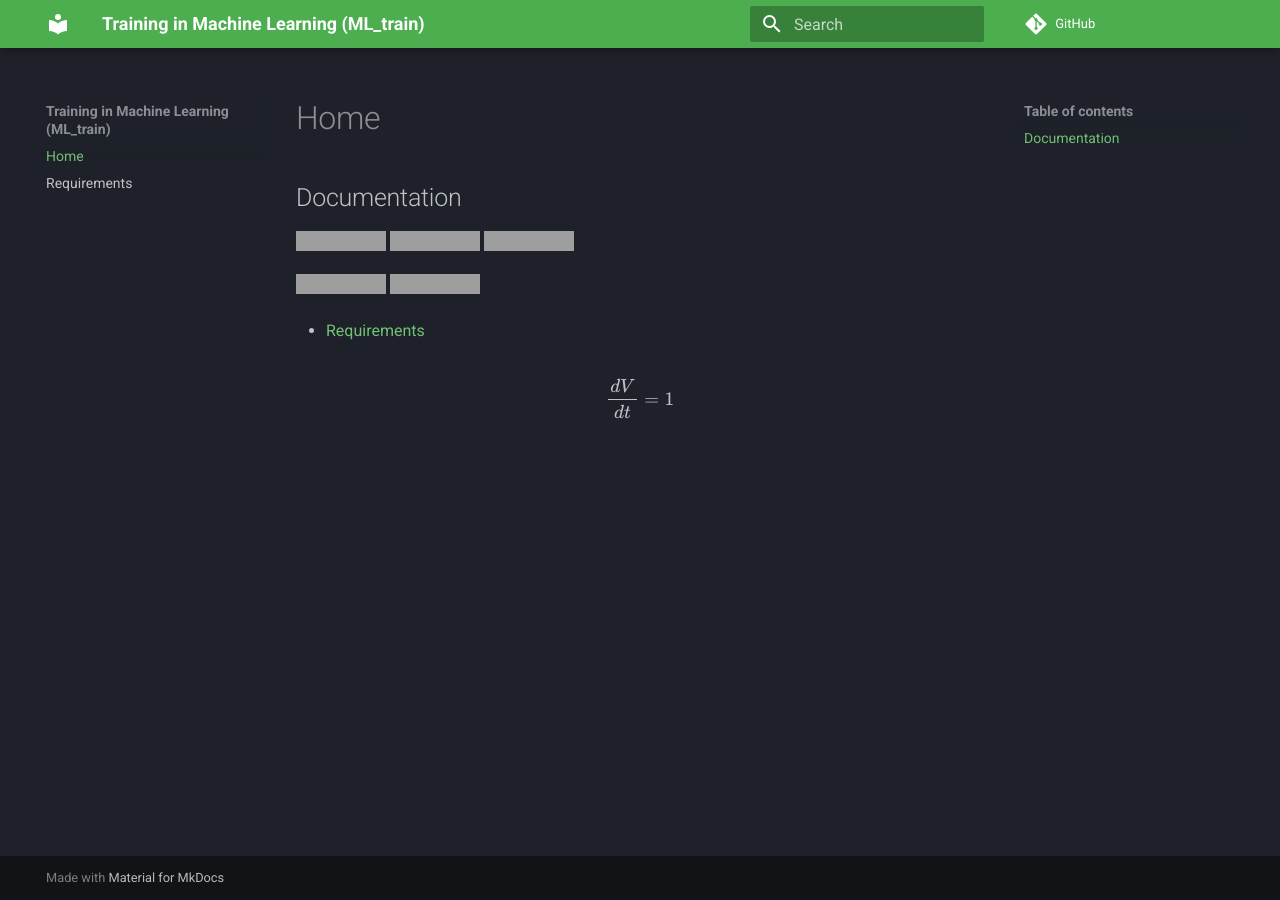
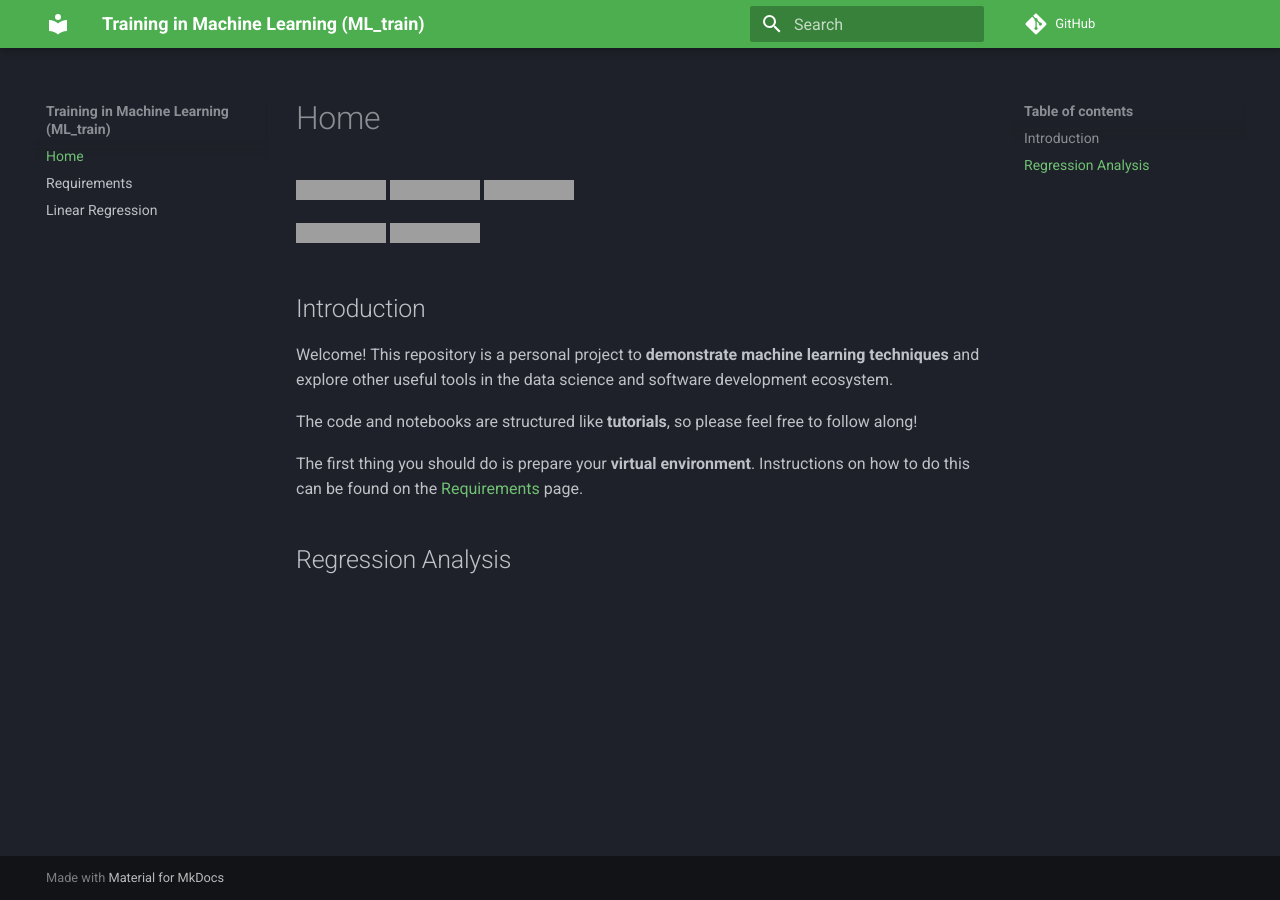
Before and after one commit to dgalvis/ML_train, an MkDocs documentation site: the page built from docs/index.md, in a window 1280 px wide. Built offline with MkDocs 1.6.1 and Material for MkDocs 9.7.7, drawn with Linux system fonts in a browser that asks for light colours; comment, search, counter and statistics services are not loaded; grey boxes are pictures that could not be loaded.

Commit message:
updated introduction in mkdocs. Added new linear regression tab

```diff
--- a/docs/index.md
+++ b/docs/index.md
@@ -1,5 +1,3 @@
-## Documentation
-
 ![Conda](https://img.shields.io/badge/conda-25.5.1-blue)
 ![Python](https://img.shields.io/badge/python-3.13.5-yellow)
 ![R](https://img.shields.io/badge/R-4.4.3-red)
@@ -7,8 +5,12 @@
 ![Tests](https://github.com/dgalvis/ML_train/actions/workflows/tests.yml/badge.svg)
 ![pages-build-deployment](https://github.com/dgalvis/ML_train/actions/workflows/pages/pages-build-deployment/badge.svg)
 
-- [Requirements](requirements.md)
+## Introduction
 
-$$
-\frac{dV}{dt} = 1
-$$
+Welcome! This repository is a personal project to **demonstrate machine learning techniques** and explore other useful tools in the data science and software development ecosystem.
+
+The code and notebooks are structured like **tutorials**, so please feel free to follow along!
+
+The first thing you should do is prepare your **virtual environment**. Instructions on how to do this can be found on the [Requirements](requirements.md) page.
+
+## Regression Analysis
--- a/mkdocs.yml
+++ b/mkdocs.yml
@@ -8,6 +8,7 @@ theme:
 nav:
   - Home: index.md
   - Requirements: requirements.md
+  - Linear Regression: linear_regression.md
 markdown_extensions:
   - pymdownx.arithmatex:
       generic: true
```
Also changed, not shown: README.md (+1 -1 lines), docs/linear_regression.md (added).
